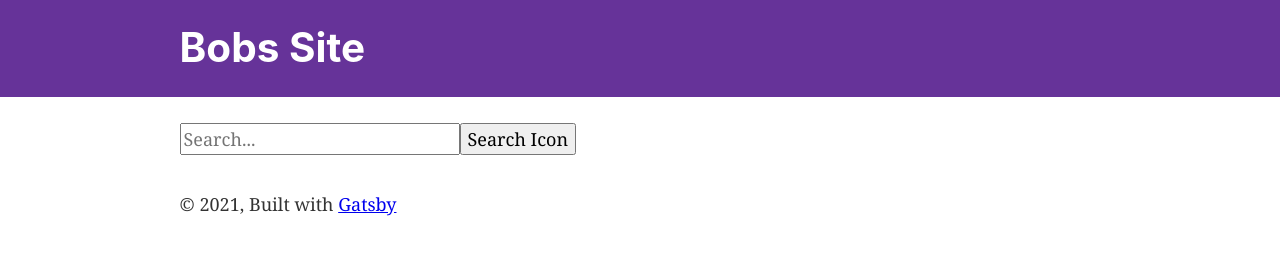
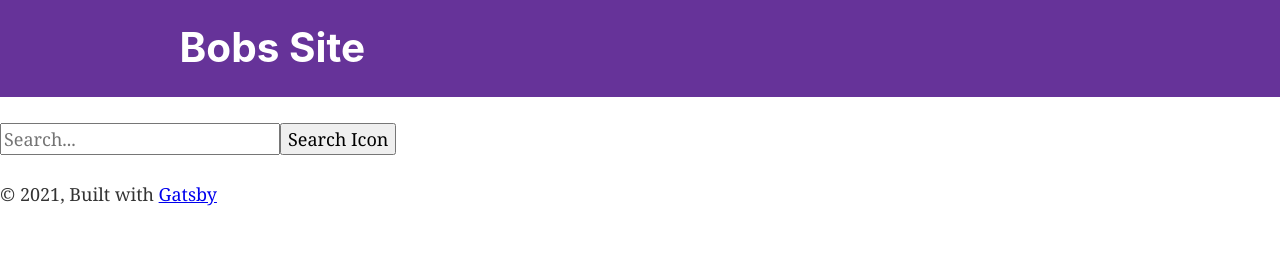
Before and after one commit to bradybridges/bobs-store, a Gatsby site: page / in a window 1280 px wide. Built offline with nearby package versions, Linux system fonts and the light colour scheme; Gatsby itself is replaced by a stand-in of ours.

Commit message:
Remove default inline styles from layout

```diff
--- a/src/components/layout.js
+++ b/src/components/layout.js
@@ -26,19 +26,9 @@ const Layout = ({ children }) => {
   return (
     <>
       <Header siteTitle={data.site.siteMetadata?.title || `Title`} />
-      <div
-        style={{
-          margin: `0 auto`,
-          maxWidth: 960,
-          padding: `0 1.0875rem 1.45rem`,
-        }}
-      >
+      <div>
         <main>{children}</main>
-        <footer
-          style={{
-            marginTop: `2rem`,
-          }}
-        >
+        <footer>
           © {new Date().getFullYear()}, Built with
           {` `}
           <a href="https://www.gatsbyjs.com">Gatsby</a>
```
